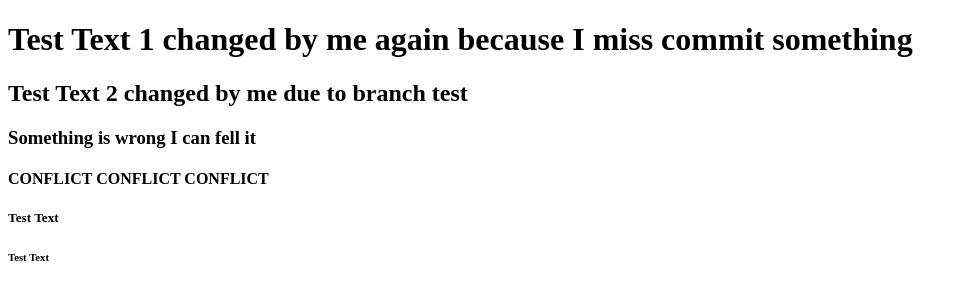
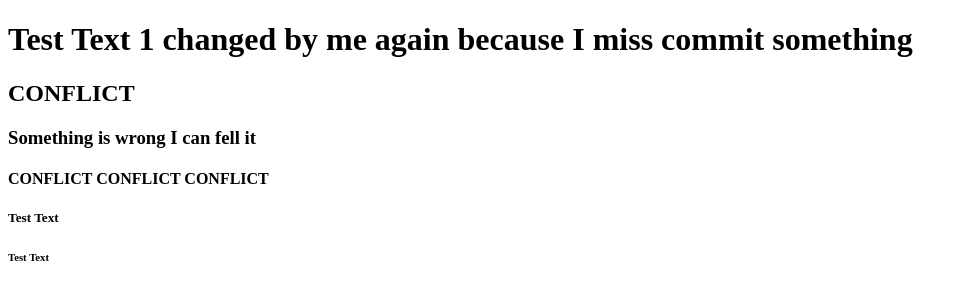
Before and after one commit to KanWen-G/PracticingGit, a plain HTML site: page index.html in a window 1280 px wide. Shown: the whole page, without its empty margins (0-968 px from the left). Drawn offline with Linux system fonts and the light colour scheme.

Commit message:
something is wrong 2

```diff
--- a/index.html
+++ b/index.html
@@ -5,7 +5,7 @@
 </head>
 <body>
 	<h1>Test Text 1 changed by me again because I miss commit something</h1>
-	<h2>Test Text 2 changed by me due to branch test</h2>
+	<h2>CONFLICT</h2>
 	<h3>Something is wrong I can fell it</h3>
 	<h4>CONFLICT CONFLICT CONFLICT</h4>
 	<h5>Test Text</h5>
```
